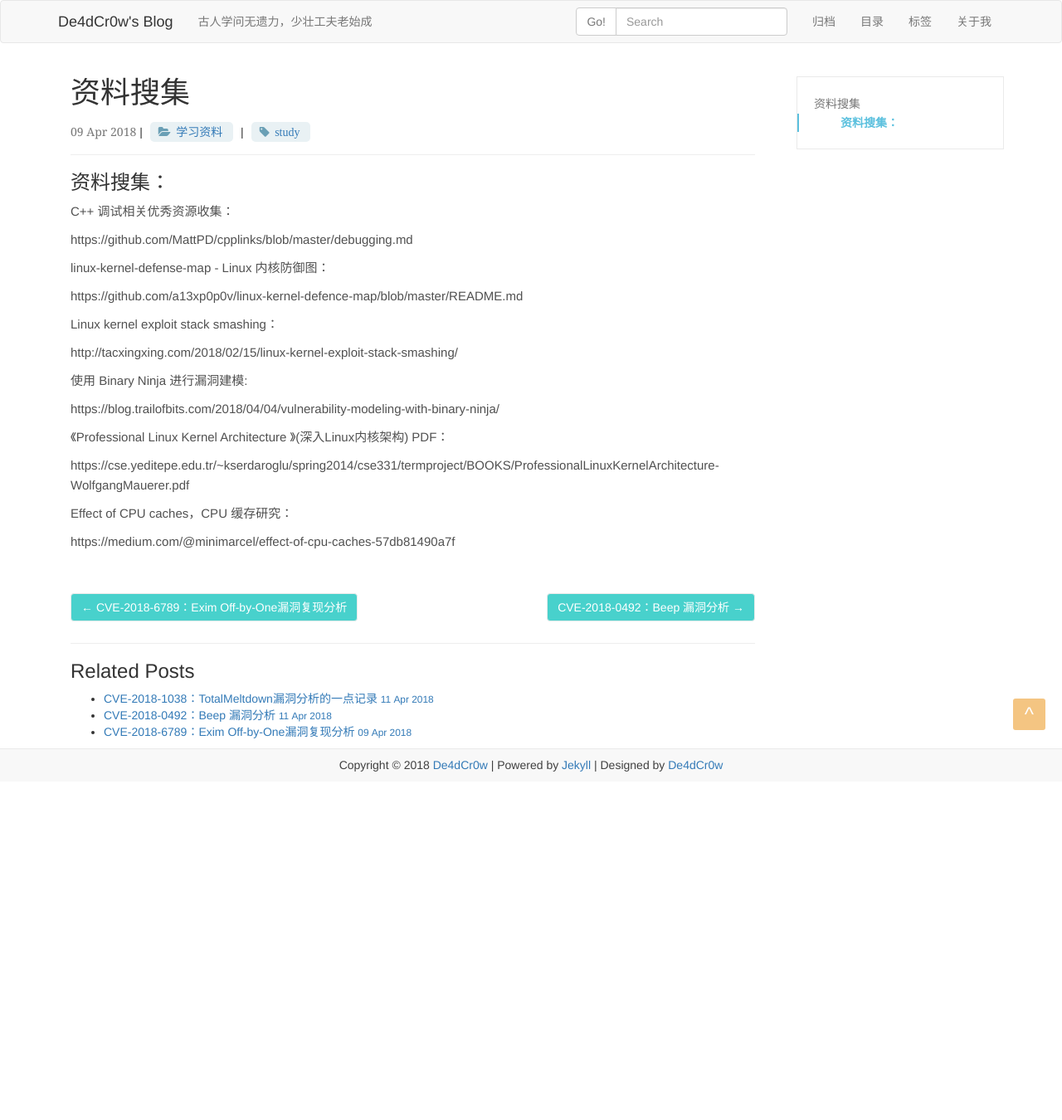
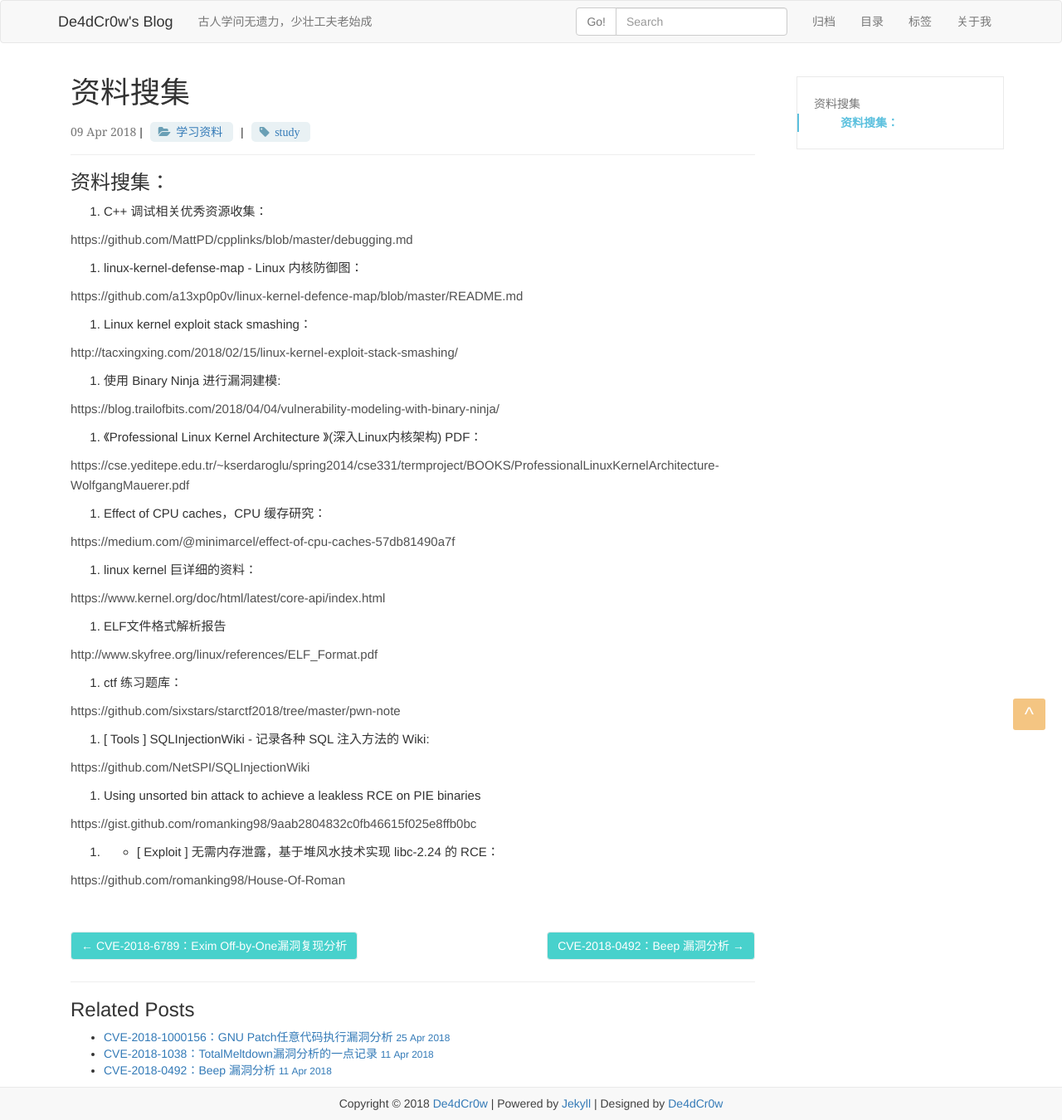
Before and after one commit to De4dCr0w/De4dCr0w.github.io, a Jekyll site: the page built from _posts/2018-04-09-资料搜集.md, in a window 1280 px wide. Shown: the whole page at 83% size. Built offline with Jekyll 4.4.1, drawn with Linux system fonts in a browser that asks for light colours; before the commit the page ends 942 px from its top, so only the background shows below that.

Commit message:
Patch 漏洞分析

```diff
--- a/_posts/2018-04-09-资料搜集.md
+++ b/_posts/2018-04-09-资料搜集.md
@@ -10,28 +10,52 @@ tags: [study]
 
 ### 资料搜集：
 
- C++ 调试相关优秀资源收集：
+1. C++ 调试相关优秀资源收集：
 
  https://github.com/MattPD/cpplinks/blob/master/debugging.md
 
-linux-kernel-defense-map - Linux 内核防御图：
+2. linux-kernel-defense-map - Linux 内核防御图：
 
  https://github.com/a13xp0p0v/linux-kernel-defence-map/blob/master/README.md
 
-  Linux kernel exploit stack smashing：
+3. Linux kernel exploit stack smashing：
 
  http://tacxingxing.com/2018/02/15/linux-kernel-exploit-stack-smashing/
 
- 使用 Binary Ninja 进行漏洞建模:
+4. 使用 Binary Ninja 进行漏洞建模:
 
 https://blog.trailofbits.com/2018/04/04/vulnerability-modeling-with-binary-ninja/
 
 
-  《Professional Linux Kernel Architecture 》(深入Linux内核架构) PDF：
+5. 《Professional Linux Kernel Architecture 》(深入Linux内核架构) PDF：
 
- https://cse.yeditepe.edu.tr/~kserdaroglu/spring2014/cse331/termproject/BOOKS/ProfessionalLinuxKernelArchitecture-WolfgangMauerer.pdf
+https://cse.yeditepe.edu.tr/~kserdaroglu/spring2014/cse331/termproject/BOOKS/ProfessionalLinuxKernelArchitecture-WolfgangMauerer.pdf
 
 
-  Effect of CPU caches，CPU 缓存研究：
+6. Effect of CPU caches，CPU 缓存研究：
 
- https://medium.com/@minimarcel/effect-of-cpu-caches-57db81490a7f
+https://medium.com/@minimarcel/effect-of-cpu-caches-57db81490a7f
+
+7. linux kernel 巨详细的资料：
+
+https://www.kernel.org/doc/html/latest/core-api/index.html
+
+8. ELF文件格式解析报告
+
+http://www.skyfree.org/linux/references/ELF_Format.pdf
+
+9. ctf 练习题库：
+
+https://github.com/sixstars/starctf2018/tree/master/pwn-note
+
+10. [ Tools ]  SQLInjectionWiki - 记录各种 SQL 注入方法的 Wiki:
+
+https://github.com/NetSPI/SQLInjectionWiki
+
+11. Using unsorted bin attack to achieve a leakless RCE on PIE binaries
+
+https://gist.github.com/romanking98/9aab2804832c0fb46615f025e8ffb0bc
+
+12. * [ Exploit ]  无需内存泄露，基于堆风水技术实现 libc-2.24 的 RCE：
+
+https://github.com/romanking98/House-Of-Roman
```
Also changed, not shown: _posts/2018-04-11-CVE-2018-1038-TotalMeltdown漏洞分析的一点记录.md (+4 -0 lines), _posts/2018-04-25-CVE-2018-1000156-GNU Patch任意代码执行漏洞分析.md (added, +211 -0 lines), image/2018-04-25-CVE-2018-1000156-GNU-Patch任意代码执行漏洞分析/1.jpeg (added), image/2018-04-25-CVE-2018-1000156-GNU-Patch任意代码执行漏洞分析/2.jpg (added), image/2018-04-25-CVE-2018-1000156-GNU-Patch任意代码执行漏洞分析/3.jpg (added), image/2018-04-25-CVE-2018-1000156-GNU-Patch任意代码执行漏洞分析/4.jpg (added), image/2018-04-25-CVE-2018-1000156-GNU-Patch任意代码执行漏洞分析/5.jpg (added).
